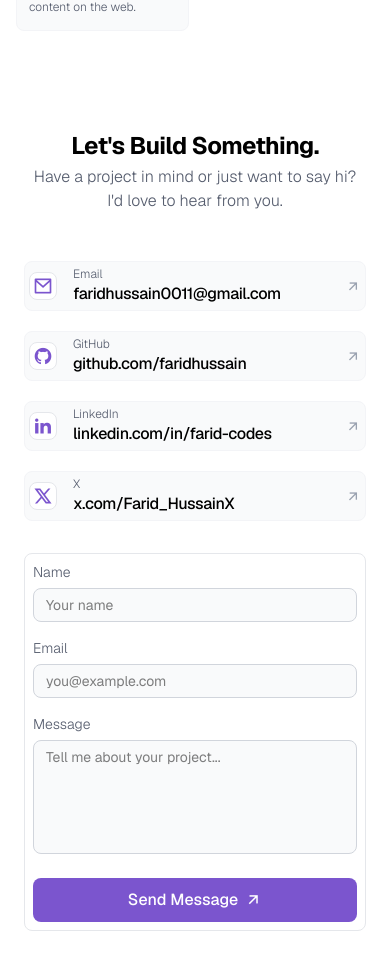
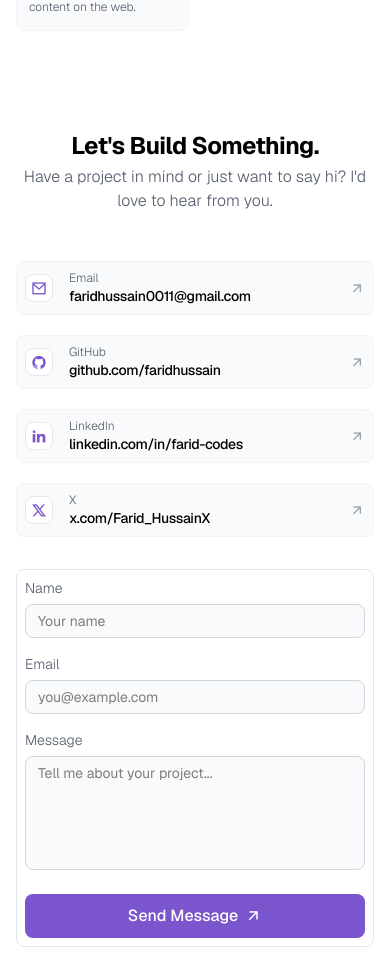
Before and after one commit to faridhussain/Portfolio, a Next.js app: page / in a window 390 px wide. Shown: the part 3696-4655 px from the top of the page. Before the commit the page ends 4627 px from the top, so only its background shows below. Built offline with nearby package versions, Linux system fonts and the light colour scheme.

Commit message:
improve contact section mobile layout

```diff
--- a/app/components/Contact.tsx
+++ b/app/components/Contact.tsx
@@ -85,7 +85,7 @@ export default function Contact() {
     };
 
     return (
-        <section className='w-full max-w-350 mx-auto px-6 lg:px-8 mt-25 lg:mt-33'>
+        <section className='w-full max-w-350 mx-auto px-4 sm:px-6 lg:px-8 mt-25 lg:mt-33 mb-3'>
             <div className='flex flex-col items-center text-center lg:items-start lg:text-left gap-1 mb-12'>
                 <h2 className='sm:text-4xl text-2xl md:text-5xl font-bold leading-tight'>
                     <span className='tracking-tight'>Let&apos;s Build Something.</span>
@@ -97,15 +97,14 @@ export default function Contact() {
             <div className='w-full grid grid-cols-1 lg:grid-cols-2 gap-8 items-stretch'>
                 <div className='w-full flex flex-col gap-5'>
                     {contactMethods.map((method) => (
-                        <a key={method.label} href={method.href} target='_blank' rel='noopener noreferrer' className='group w-full flex items-center gap-4 rounded-lg border border-[#F3F4F7] bg-gray-50 md:p-5 sm:p-2 p-1'>
-                            <div className='shrink-0 flex items-center justify-center h-7 w-7 md:w-11 md:h-11 rounded-lg bg-white border border-gray-200 text-[#7b55ce] text-xl'>
+                        <a key={method.label} href={method.href} target='_blank' rel='noopener noreferrer' className='group w-full flex items-center gap-4 rounded-lg border border-[#F3F4F7] bg-gray-50 md:p-5 p-2'>
+                            <div className='shrink-0 flex items-center justify-center h-7 w-7 md:w-11 md:h-11 rounded-lg bg-white border border-gray-200 text-[#7b55ce] text-base sm:text-xl'>
                                 <i className={method.icon}></i>
                             </div>
 
                             <div className='flex flex-col'>
                                 <span className='text-xs md:text-sm text-[#565d6e] font-light'>{method.label}</span>
-
-                                <span className='text-base md:text-lg font-medium tracking-tight'>{method.value}</span>
+                                <span className='text-sm sm:text-lg font-medium tracking-tight'>{method.value}</span>
                             </div>
 
                             <i className='ri-arrow-right-up-line md:text-lg text-gray-400 ml-auto transition-all duration-300 group-hover:text-[#7b55ce] group-hover:-translate-y-1 group-hover:translate-x-1'></i>
```
